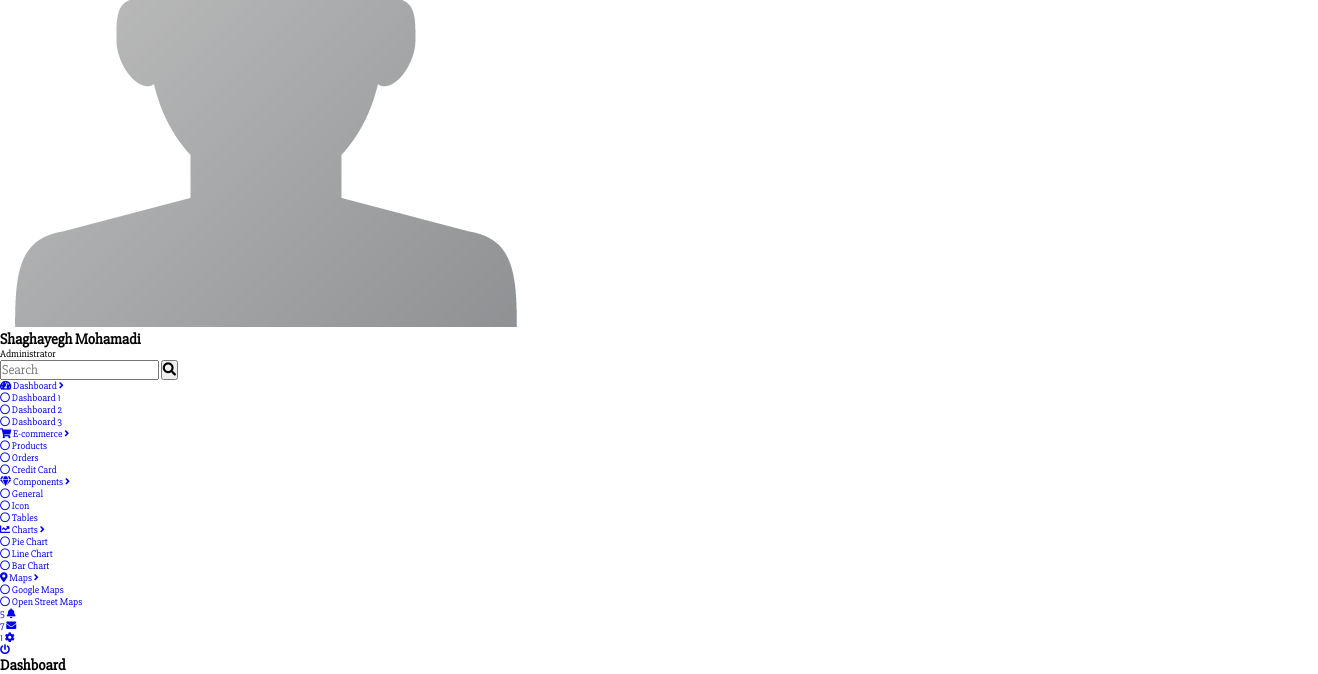
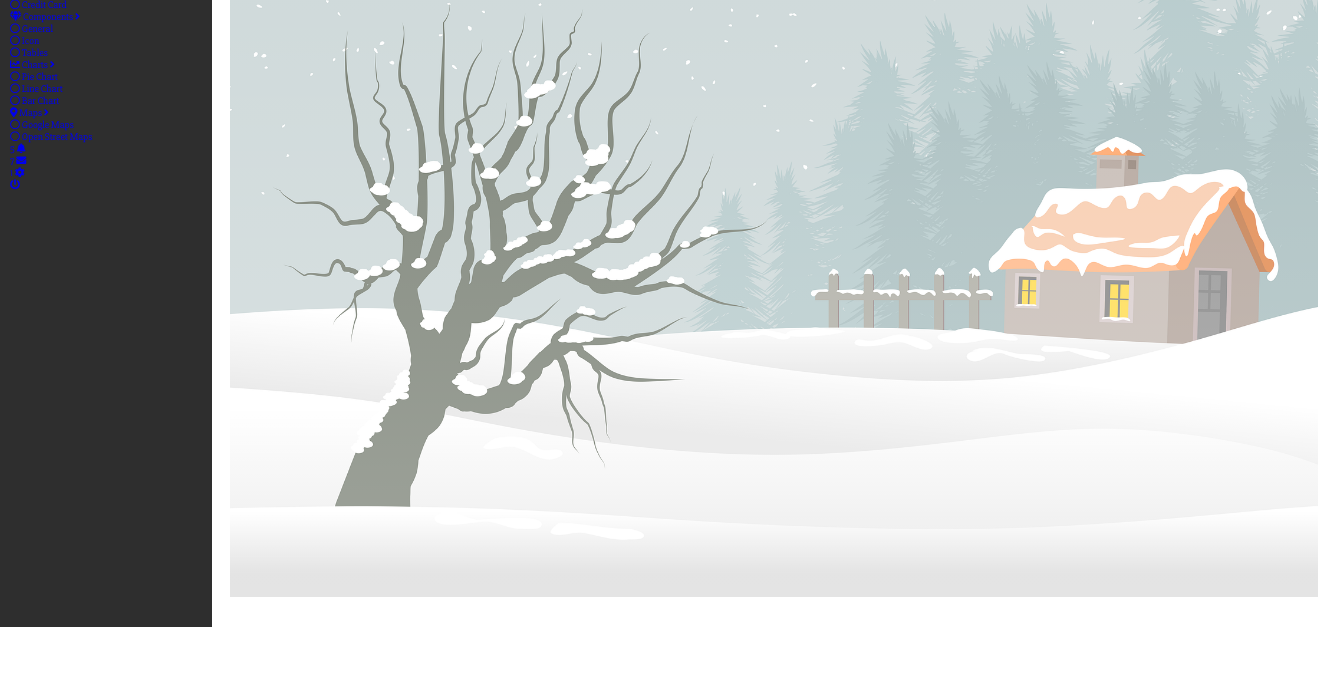
Before and after one commit to shaghayegh2000/mini-projects-2, a plain HTML site: page Sidebar-Menu/index.html in a window 1280 px wide. Shown: the part 203-877 px from the top of the page, 1318 px wide, since content can reach past the window. After the commit the page ends 800 px from the top, so only its background shows below. Drawn offline with Linux system fonts and the light colour scheme.

Commit message:
20/9/2023 , 12:47

```diff
--- /dev/null
+++ b/HamburgerMenu/style.css
@@ -0,0 +1,95 @@
+* {
+  margin: 0;
+  padding: 0;
+}
+
+.header {
+  width: 100%;
+  height: 100vh;
+  background: linear-gradient(
+      rgba(255, 255, 255, 0.3),
+      rgba(255, 255, 255, 0.5)
+    ),
+    url(images/bg.jpg) fixed center no-repeat;
+  background-size: cover;
+}
+
+.hamburger-menu {
+  width: 3.5rem;
+  height: 3.5rem;
+  background-color: #67b67b;
+  position: fixed;
+  top: 1.5rem;
+  right: 1.5rem;
+  border: none;
+  border-radius: 50%;
+  outline: none;
+  cursor: pointer;
+  display: flex;
+  flex-direction: column;
+  justify-content: center;
+  align-items: center;
+  z-index: 30;
+  /* transition: all 0.5s;
+  -webkit-transition: all 0.5s;
+  -moz-transition: all 0.5s;
+  -ms-transition: all 0.5s;
+  -o-transition: all 0.5s; */
+}
+
+.line {
+  width: 1.7rem;
+  height: .15rem;
+  background-color: #eee;
+  margin: .17rem 0;
+  transform-origin: right;
+  transition: all 0.5s;
+  -webkit-transition: all 0.5s;
+  -moz-transition: all 0.5s;
+  -ms-transition: all 0.5s;
+  -o-transition: all 0.5s;
+}
+
+.change .line-1 {
+  transform: rotate(-40deg) translateY(-5px);
+  background-color: #67b67b;
+}
+
+.change .line-2 {
+  opacity: 0;
+}
+
+.change .line-3 {
+  transform: rotate(40deg) translateY(5px);
+  background-color: #67b67b;
+}
+
+.bg-cover {
+  background-color: rgba(103, 182, 123, 0.9);
+  width: 3rem;
+  height: 3rem;
+  position: fixed;
+  top: 1.75rem;
+  right: 1.75rem;
+  border-radius: 50%;
+  /* transition: transform 0.5s;
+  -webkit-transition: transform 0.5s;
+  -moz-transition: transform 0.5s;
+  -ms-transition: transform 0.5s;
+  -o-transition: transform 0.5s; */
+}
+
+.nav-list {
+  height: 100vh;
+  width: 100vw;
+  position: fixed;
+  display: flex;
+  flex-direction: column;
+  justify-content: center;
+  align-items: center;
+  list-style: none;
+  z-index: 200;
+  opacity: 0;
+  visibility: hidden;
+  transition: opacity 1s;
+}
--- a/Sidebar-Menu/index.html
+++ b/Sidebar-Menu/index.html
@@ -23,7 +23,7 @@
         </div>
         <div class="card">
           <div class="card-img">
-            <img src="images/admin.png" alt="Admin" class="admin-image">
+            <img src="images/admin.png" alt="Admin" class="admin-image" width="50">
           </div>
           <div class="card-body">
             <h2 class="card-title">Shaghayegh Mohamadi</h2>
--- a/Sidebar-Menu/style.css
+++ b/Sidebar-Menu/style.css
@@ -19,3 +19,51 @@ html {
   --hover-text-color: #bdb8b8;
   --active-icon-color: #2ae7e7;
 }
+
+.sidebar {
+  padding: 1.5rem 1rem;
+  width: 15vw;
+  height: 100vh;
+  background-color: var(--main-bg-color);
+  position: fixed;
+  /* position: fixed;
+  left: -15vw;
+  z-index: 100;
+  transition: left 0.2s;
+  -webkit-transition: left 0.2s;
+  -moz-transition: left 0.2s;
+  -ms-transition: left 0.2s;
+  -o-transition: left 0.2s; */
+}
+
+.main-section {
+  position: relative;
+  left: 18vw;
+  width: 85vw;
+  /* transition: all 0.2s;
+  -webkit-transition: all 0.2s;
+  -moz-transition: all 0.2s;
+  -ms-transition: all 0.2s;
+  -o-transition: all 0.2s; */
+}
+
+.header {
+  width: inherit;
+  height: 100vh;
+  background: linear-gradient(
+      rgba(255, 255, 255, 0.3),
+      rgba(255, 255, 255, 0.5)
+    ),
+    url(images/bg.png) center no-repeat;
+  background-size: cover;
+}
+
+.heading {
+  position: absolute;
+  letter-spacing: 1rem;
+  top: 5%;
+  left: 50%;
+  transform: translateX(-50%);
+  font-size: 12rem;
+  color: #fff;
+}
```
Also changed, not shown: HamburgerMenu/index.html (added, +46 -0 lines), HamburgerMenu/script.js (added), 1 other file.
